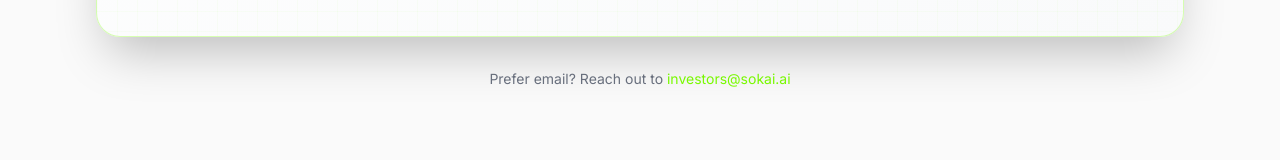
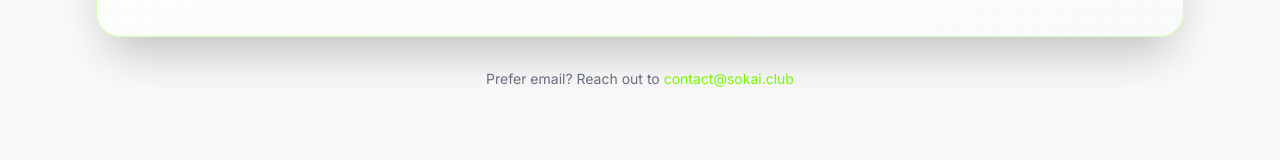
Before and after one commit to SOKAI-CLUB/sokai-landing, a Next.js app: page / in a window 1280 px wide. Shown: the part 2929-3089 px from the top of the page. Built offline with nearby package versions, Linux system fonts and the light colour scheme.

Commit message:
update mails and youtube link

```diff
--- a/src/components/CTA.tsx
+++ b/src/components/CTA.tsx
@@ -190,10 +190,10 @@ const CTA = () => {
           <p className="text-sokai-light-gray text-sm">
             Prefer email? Reach out to{' '}
             <a
-              href="mailto:investors@sokai.ai"
+              href="mailto:contact@sokai.club"
               className="text-sokai-neon hover:underline transition-all duration-300"
             >
-              investors@sokai.ai
+              contact@sokai.club
             </a>
           </p>
         </motion.div>
--- a/src/components/Footer.tsx
+++ b/src/components/Footer.tsx
@@ -34,13 +34,13 @@ const Footer = () => {
     {
       name: 'YouTube',
       icon: Youtube,
-      href: 'https://youtube.com/@sokai-ai',
+      href: 'https://www.youtube.com/@Sokai_club',
       color: 'hover:text-[#FF0000]'
     },
     {
       name: 'Email',
       icon: Mail,
-      href: 'mailto:hello@sokai.ai',
+      href: 'mailto:contact@sokai.club',
       color: 'hover:text-sokai-neon'
     }
   ];
```
